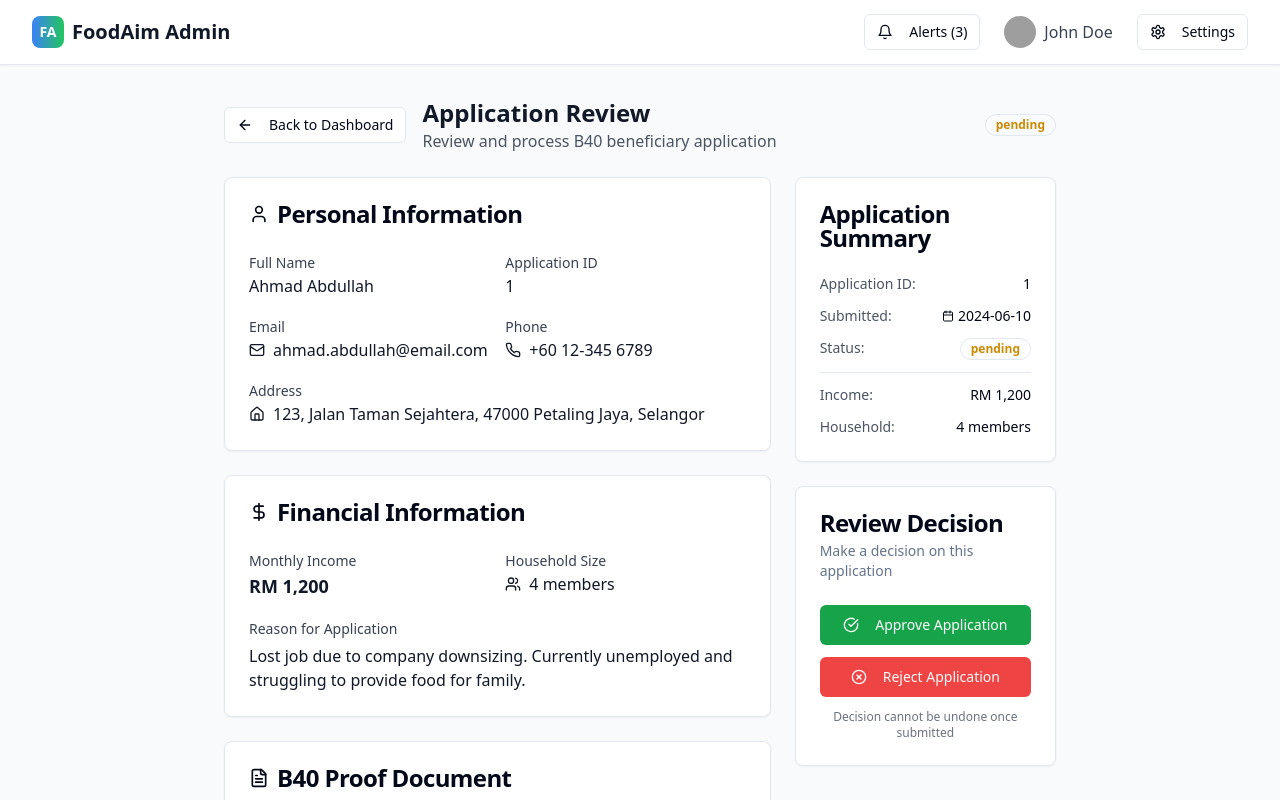
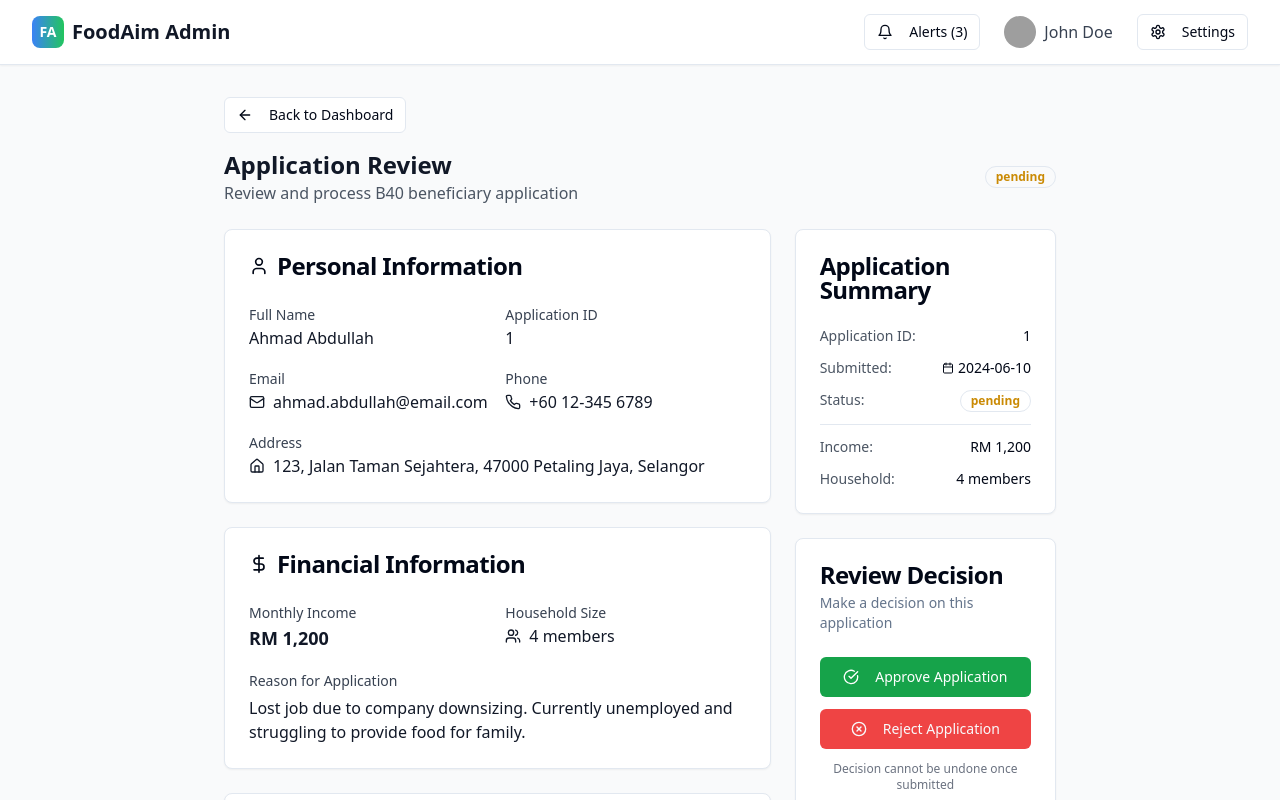
Before and after one commit to miraizz/foodaim-connect-bridge, a React (Vite) app: page /application-review/1 in a window 1280 px wide. Shown: the top 800 px of the page. Built offline with nearby package versions, Linux system fonts and the light colour scheme; grey boxes are pictures that could not be loaded.

Commit message:
Move back button above header
Move the back button in ApplicationReview.tsx to be positioned above the header for better visual alignment.

```diff
--- a/src/pages/ApplicationReview.tsx
+++ b/src/pages/ApplicationReview.tsx
@@ -94,9 +94,8 @@ const ApplicationReview = () => {
       <AdminHeader />
 
       <div className="max-w-4xl mx-auto px-4 sm:px-6 lg:px-8 py-8">
-        {/* Header */}
-        <div className="flex items-center justify-between mb-6">
-          <div className="flex items-center space-x-4">
+        {/* Back Button - moved above header */}
+        <div className="mb-4">
           <Button
             variant="outline"
             size="sm"
@@ -105,10 +104,13 @@ const ApplicationReview = () => {
             <ArrowLeft className="h-4 w-4 mr-2" />
             Back to Dashboard
           </Button>
+        </div>
+
+        {/* Header - now closer to left frame */}
+        <div className="flex items-center justify-between mb-6">
           <div>
             <h1 className="text-2xl font-bold text-gray-900">Application Review</h1>
             <p className="text-gray-600">Review and process B40 beneficiary application</p>
-            </div>
           </div>
           <Badge variant="outline" className="text-yellow-600">
             {application.status}
```
Lines whose indentation alone changed are shown as unchanged.
